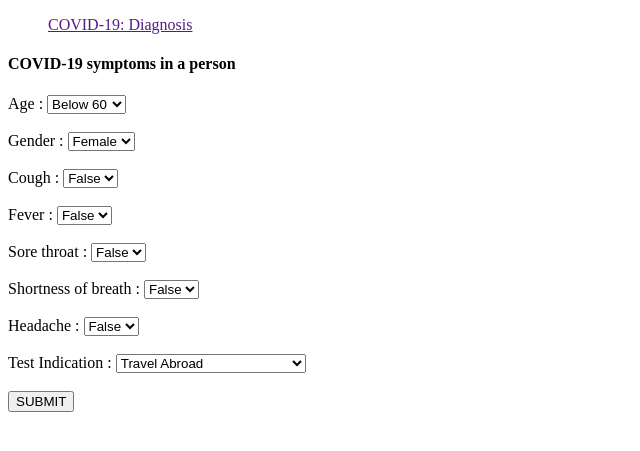
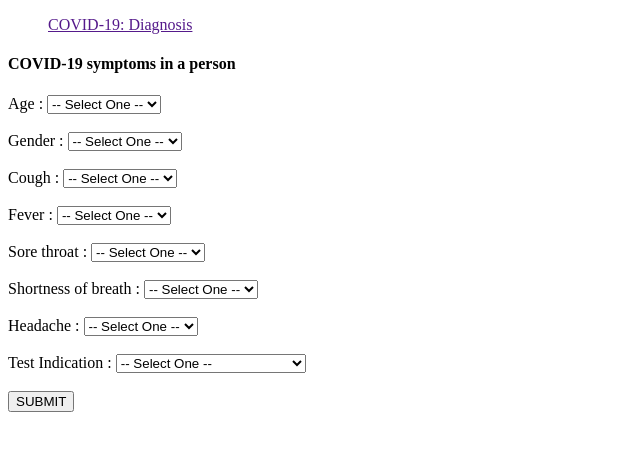
Before and after one commit to chris-inalsingh/Covid19_ML, a Flask app: page / in a window 1280 px wide. Shown: the top 451 px of the page, without its empty margins (0-640 px from the left). Run offline with Flask 2, Linux system fonts and the light colour scheme; some libraries are stand-ins or nearby versions.

Commit message:
Update index.html

```diff
--- a/ActualApp/templates/index.html
+++ b/ActualApp/templates/index.html
@@ -27,6 +27,7 @@
                   <div class="col-4">
                     <label for="age_60_and_above" accesskey="s">Age :</label>
                     <select name="age_60_and_above" class="browser-default custom-select mb-2" style="font-family: sans-serif">
+                      <option value="">-- Select One --
                       <option value="0">Below 60</option>
                       <option value="1">Above 60</option>
                     </select>
@@ -35,6 +36,7 @@
                     <br>
                     <label for="gender" accesskey="s">Gender :</label>
                     <select name="gender" class="browser-default custom-select mb-2" style="font-family: sans-serif">
+                      <option value="">-- Select One --
                       <option value="0">Female</option>
                       <option value="1">Male</option>
                     </select>
@@ -43,6 +45,7 @@
                     <br>
                     <label for="cough" accesskey="s">Cough :</label>
                     <select name="cough" class="browser-default custom-select mb-2" style="font-family: sans-serif">
+                      <option value="">-- Select One --
                       <option value="0">False</option>
                       <option value="1">True</option>
                     </select>
@@ -51,6 +54,7 @@
                     <br>
                     <label for="fever" accesskey="s">Fever :</label>
                     <select name="fever" class="browser-default custom-select mb-2" style="font-family: sans-serif">
+                      <option value="">-- Select One --
                       <option value="0">False</option>
                       <option value="1">True</option>
                     </select>
@@ -59,6 +63,7 @@
                     <br>
                     <label for="sore_throat" accesskey="s">Sore throat :</label>
                     <select name="sore_throat" class="browser-default custom-select mb-2" style="font-family: sans-serif">
+                      <option value="">-- Select One --
                       <option value="0">False</option>
                       <option value="1">True</option>
                     </select>
@@ -67,6 +72,7 @@
                     <br>
                     <label for="shortness_of_breath" accesskey="s">Shortness of breath :</label>
                     <select name="shortness_of_breath" class="browser-default custom-select mb-2" style="font-family: sans-serif">
+                      <option value="">-- Select One --
                       <option value="0">False</option>
                       <option value="1">True</option>
                     </select>
@@ -75,6 +81,7 @@
                     <br>
                     <label for="head_ache" accesskey="s">Headache :</label>
                     <select name="head_ache" class="browser-default custom-select mb-2" style="font-family: sans-serif">
+                      <option value="">-- Select One --
                       <option value="0">False</option>
                       <option value="1">True</option>
                     </select>
@@ -83,6 +90,7 @@
                     <br>
                     <label for="test_indication" accesskey="s">Test Indication :</label>
                     <select name="test_indication" class="browser-default custom-select mb-2" style="font-family: sans-serif">
+                      <option value="">-- Select One --
                       <option value="0">Travel Abroad</option>
                       <option value="1">Contact with confirmed case</option>
                       <option value="2">Other</option>
```
